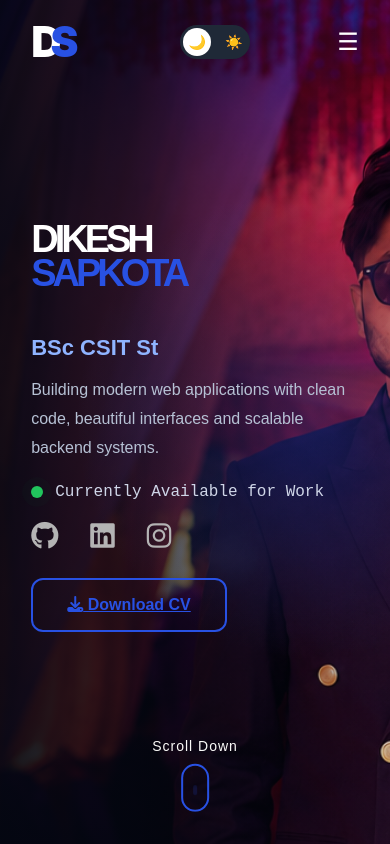
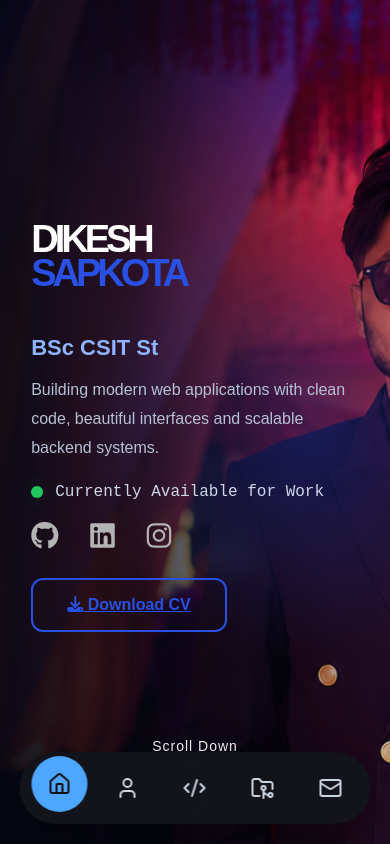
Before and after one commit to dikeshsapkota/Portfolio-2.0, a React (Vite) app: page / in a window 390 px wide. Shown: the top 844 px of the page. Built offline with nearby package versions, Linux system fonts and the light colour scheme.

Commit message:
floating nav for mobile

```diff
--- a/package.json
+++ b/package.json
@@ -12,6 +12,7 @@
   "dependencies": {
     "@vitejs/plugin-react": "latest",
     "gsap": "^3.15.0",
+    "lucide-react": "^1.21.0",
     "react": "latest",
     "react-dom": "latest",
     "react-icons": "^5.6.0",
--- a/src/App.jsx
+++ b/src/App.jsx
@@ -7,6 +7,7 @@ import Projects from "./components/Projects";
 import Contact from "./components/Contact";
 import Footer from "./components/Footer";
 import BackgroundBlobs from "./components/BackgroundBlob";
+import BottomNav from "./components/BottomNav";
 function App() {
   const [lightTheme, setLightTheme] = useState(
     localStorage.getItem("theme") === "light"
@@ -21,12 +22,14 @@ function App() {
     <>
      <BackgroundBlobs />
       <Header lightTheme={lightTheme} setLightTheme={setLightTheme} />
+       <BottomNav />
       <Hero />
       <About />
       <Skills />
       <Projects />
       <Contact />
       <Footer />
+
     </>
   );
 }
--- /dev/null
+++ b/src/components/BottomNav.jsx
@@ -0,0 +1,35 @@
+import {
+  House,
+  User,
+  Code2,
+  FolderGit2,
+  Mail,
+} from "lucide-react";
+
+function BottomNav() {
+  return (
+    <nav className="bottom-nav">
+      <a href="#home" className="active">
+        <House size={24} />
+      </a>
+
+      <a href="#about">
+        <User size={24} />
+      </a>
+
+      <a href="#skills">
+        <Code2 size={24} />
+      </a>
+
+      <a href="#projects">
+        <FolderGit2 size={24} />
+      </a>
+
+      <a href="#contact">
+        <Mail size={24} />
+      </a>
+    </nav>
+  );
+}
+
+export default BottomNav;
--- a/src/index.css
+++ b/src/index.css
@@ -491,7 +491,87 @@ body.light-theme .slider {
   font-size: 14px;
   z-index: 1;
 }
+/* =========================================
+   BOTTOM NAV COMPONENT
+========================================= */
+.bottom-nav{
+    position:fixed;
+    bottom:20px;
+    left:50%;
+    transform:translateX(-50%);
 
+    width:420px;
+    max-width:90%;
+
+    height:72px;
+
+    background:rgba(20,22,28,.95);
+
+    backdrop-filter:blur(20px);
+
+    border-radius:999px;
+
+    display:flex;
+
+    justify-content:space-evenly;
+
+    align-items:center;
+
+    z-index:9999;
+
+    box-shadow:0 15px 40px rgba(0,0,0,.35);
+}
+
+.bottom-nav a{
+
+    width:56px;
+    height:56px;
+
+    border-radius:50%;
+
+    display:flex;
+    justify-content:center;
+    align-items:center;
+
+    color:#cbd5e1;
+
+    transition:.3s;
+}
+
+.bottom-nav a:hover,
+.bottom-nav a.active{
+
+    background:#4da6ff;
+    color:#111;
+
+    transform:translateY(-4px);
+}
+
+@media(min-width:769px){
+
+    .bottom-nav{
+
+        display:none;
+
+    }
+
+}
+
+@media(max-width:768px){
+
+    header{
+
+        display:none;
+
+    }
+
+    body{
+
+        padding-bottom:100px;
+
+    }
+
+}
 /* =========================================
    HERO COMPONENT
 ========================================= */
@@ -768,6 +848,7 @@ transform:translateY(-12px);
         transform: translateX(-50%) translateY(8px);
     }
 }
+
 /* =========================================
    ABOUT COMPONENT
 ========================================= */
```
Also changed, not shown: 1 other file (tests, documents, lock files or other folders).
